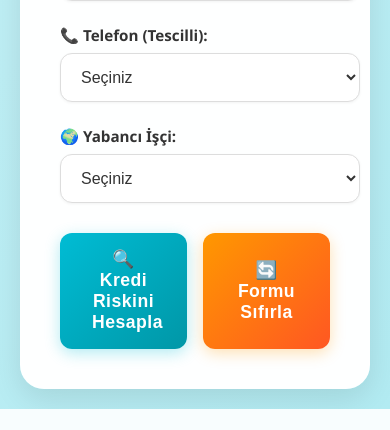
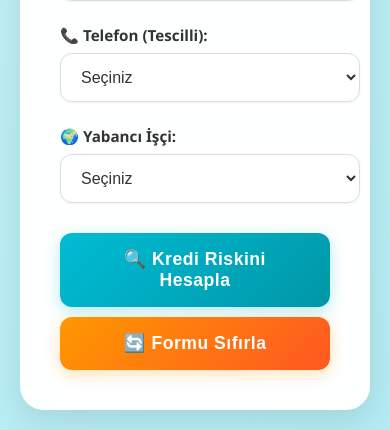
Before and after one commit to Emiralp-cs/MLProject, a Flask app: page / in a window 390 px wide. Shown: the part 2216-2646 px from the top of the page. Before the commit the page ends 2625 px from the top, so only its background shows below. Run offline with Flask 3, Linux system fonts and the light colour scheme.

Commit message:
Update index.html

```diff
--- a/templates/index.html
+++ b/templates/index.html
@@ -227,6 +227,7 @@
             top: auto;
         }
 
+        /* --- MOBİL UYUMLULUK KODU --- */
         @media (max-width: 768px) {
             /* Mobil için repositioning: Tüm köşe bilgileri akışa dahil edilir */
             .top-right, .lang-toggle-container, .bottom-left {
@@ -253,7 +254,18 @@
             #langSelect {
                 width: 100%;
             }
+
+            /* EKLEME: Butonların mobil cihazlarda tam genişlikte ve alt alta olması */
+            .button-container {
+                flex-direction: column;
+                gap: 10px; /* Butonlar arasına boşluk ekler */
+            }
+
+            button {
+                width: 100%; /* Her bir butonu tam genişlik yapar */
+            }
         }
+        /* --- MOBİL UYUMLULUK KODU SONU --- */
 
         /* Result Box Styling (Geri kalan stiller) */
         .result-box {
@@ -293,10 +305,6 @@
             margin-top: 10px;
         }
 
-        /* HATA DÜZELTME: Eski genel renk sınıfları (success, danger, warning)
-           kaldırıldı ve yerine sadece result-box ve içindeki metinlere
-           uygulanan doğru sınıflar eklendi. */
-
         .result-box.success {
             background: #d4edda;
             border: 3px solid #28a745;
@@ -310,7 +318,7 @@
             border: 3px solid #ffc107;
         }
 
-        /* DÜZELTME: Başlık (result-title) metin rengini net olarak ayarlamak için */
+        /* Başlık (result-title) metin rengi ayarı */
         .result-box.success .result-title,
         .result-box.success .result-probability {
             color: #155724; /* Başarılı yeşil metin */
@@ -567,7 +575,6 @@
                 'h1_title': 'Kredi Risk Analizi',
                 'subtitle': 'Gelişmiş yapay zeka algoritması ile kredi onay tahmini',
                 'group_info': 'Veri Bilimi ve Makine Öğrenmesi Grup 1',
-                // 'dev_info' çeviri anahtarı, kullanıcının isteği üzerine KALDIRILDI.
                 'btn_calculate': '🔍 Kredi Riskini Hesapla',
                 'btn_reset': '🔄 Formu Sıfırla',
 
@@ -670,7 +677,6 @@
                 'h1_title': 'Credit Risk Prediction Tool',
                 'subtitle': 'Credit approval prediction using an advanced AI algorithm',
                 'group_info': 'Data Science and Machine Learning Group 1',
-                // 'dev_info' çeviri anahtarı, kullanıcının isteği üzerine KALDIRILDI.
                 'btn_calculate': '🔍 Calculate Credit Risk',
                 'btn_reset': '🔄 Reset Form',
 
@@ -686,7 +692,7 @@
                 'l_personal_status': '👤 Personal Status & Sex:',
                 'l_debtors': '🤝 Other Debtors/Guarantors:',
                 'l_residence': '🏠 Present Residence Since (Years):',
-                'l_property': '🏡 Mülkiyet Tipi:',
+                'l_property': '🏡 Property Type:',
                 'l_age': '🎂 Age:',
                 'l_other_plans': '💳 Other Installment Plans:',
                 'l_housing': '🏘️ Housing Status:',
@@ -778,7 +784,6 @@
             // data-key'e sahip elementler için metin içeriğini güncelle
             document.querySelectorAll('[data-key]').forEach(element => {
                 const key = element.getAttribute('data-key');
-                // NOT: 'dev_info' gibi kaldırılan anahtarlar burada bir sorun yaratmayacaktır.
                 if (translations[lang][key]) {
                     element.textContent = translations[lang][key];
                 }
@@ -840,6 +845,7 @@
         // Başlangıçta Türkçe ayarla
         updateContent(currentLang);
 
+        // --- İSTENEN ÖZELLİK: HESAPLA BUTONUNA BASILDIĞINDA OTOMATİK SIFIRLAMA ---
         document.getElementById('creditForm').addEventListener('submit', function(e) {
             e.preventDefault();
 
@@ -847,6 +853,9 @@
             const mockResult = generateMockResult();
 
             displayResult(mockResult);
+
+            // Kredi riskini hesapladıktan ve sonucu gösterdikten sonra formu sıfırla
+            resetForm();
         });
 
         function generateMockResult() {
@@ -885,7 +894,6 @@
             const probabilityLabel = translations[currentLang]['res_probability'];
             const riskLevelClass = result.risk_level;
 
-            // Düzeltilen CSS sayesinde metin rengi artık doğru ayarlanacaktır.
             resultSection.innerHTML = `
                 <div class="result-box ${riskLevelClass}">
                     <div class="result-icon">${result.icon}</div>
```
